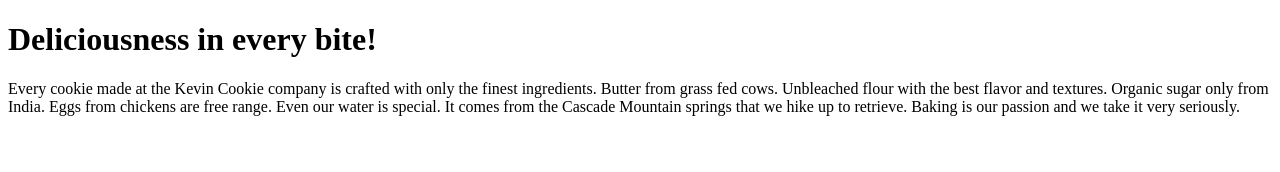
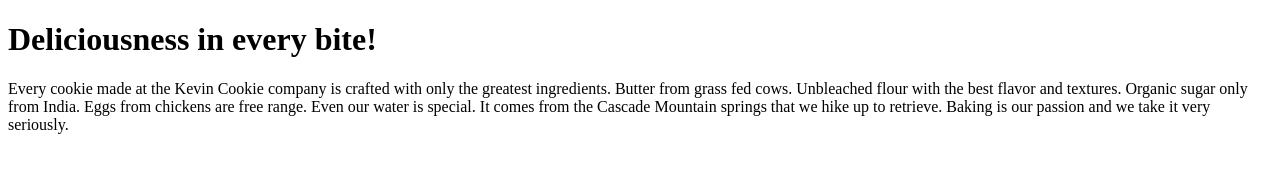
Before and after one commit to chadwickade/KevinCookieCompany, a plain HTML site: page index.htm in a window 1280 px wide. Drawn offline with Linux system fonts and the light colour scheme.

Commit message:
update index text

```diff
--- a/index.htm
+++ b/index.htm
@@ -3,7 +3,7 @@
 <body>
 
 <h1>Deliciousness in every bite!</h1>
-<p>Every cookie made at the Kevin Cookie company is crafted with only the finest ingredients. Butter from grass fed cows. Unbleached flour with the best flavor and textures. Organic sugar only from India. Eggs from chickens are free range. Even our water is special. It comes from the Cascade Mountain springs that we hike up to retrieve. Baking is our passion and we take it very seriously.</p>
+<p>Every cookie made at the Kevin Cookie company is crafted with only the greatest ingredients. Butter from grass fed cows. Unbleached flour with the best flavor and textures. Organic sugar only from India. Eggs from chickens are free range. Even our water is special. It comes from the Cascade Mountain springs that we hike up to retrieve. Baking is our passion and we take it very seriously.</p>
 
 </body>
 </html>
```
